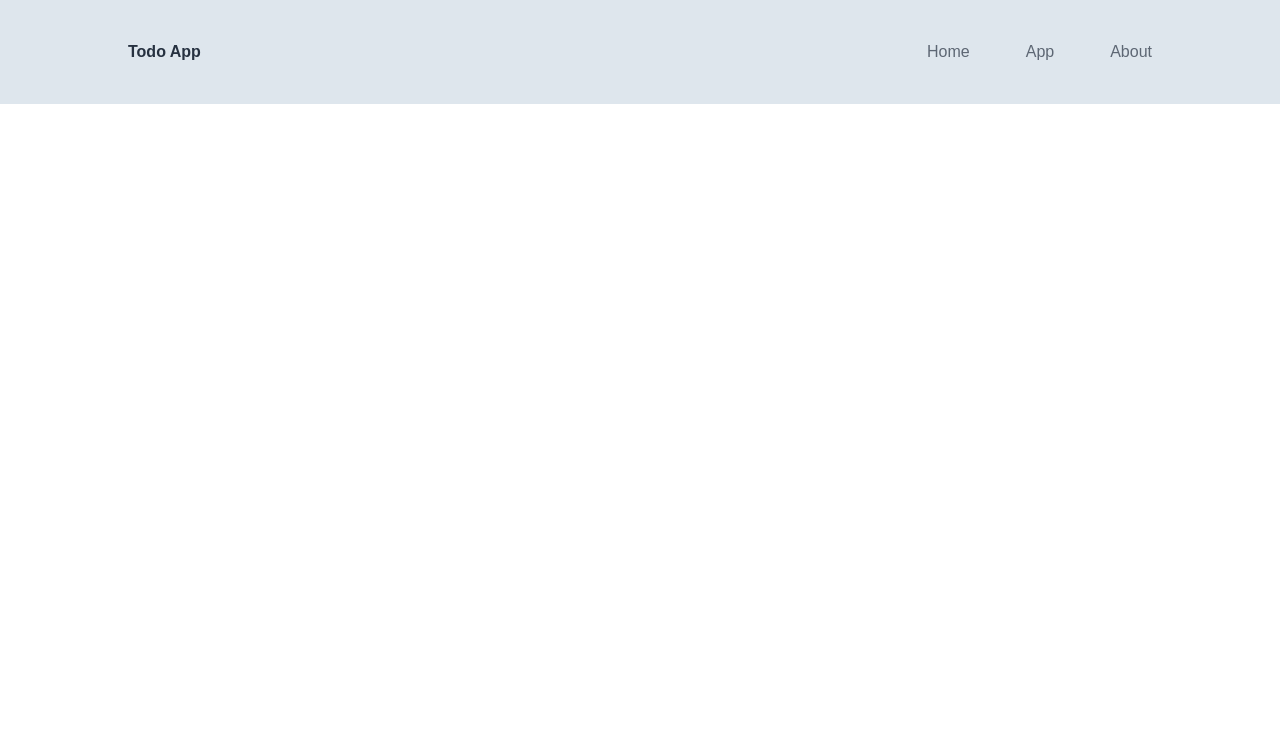
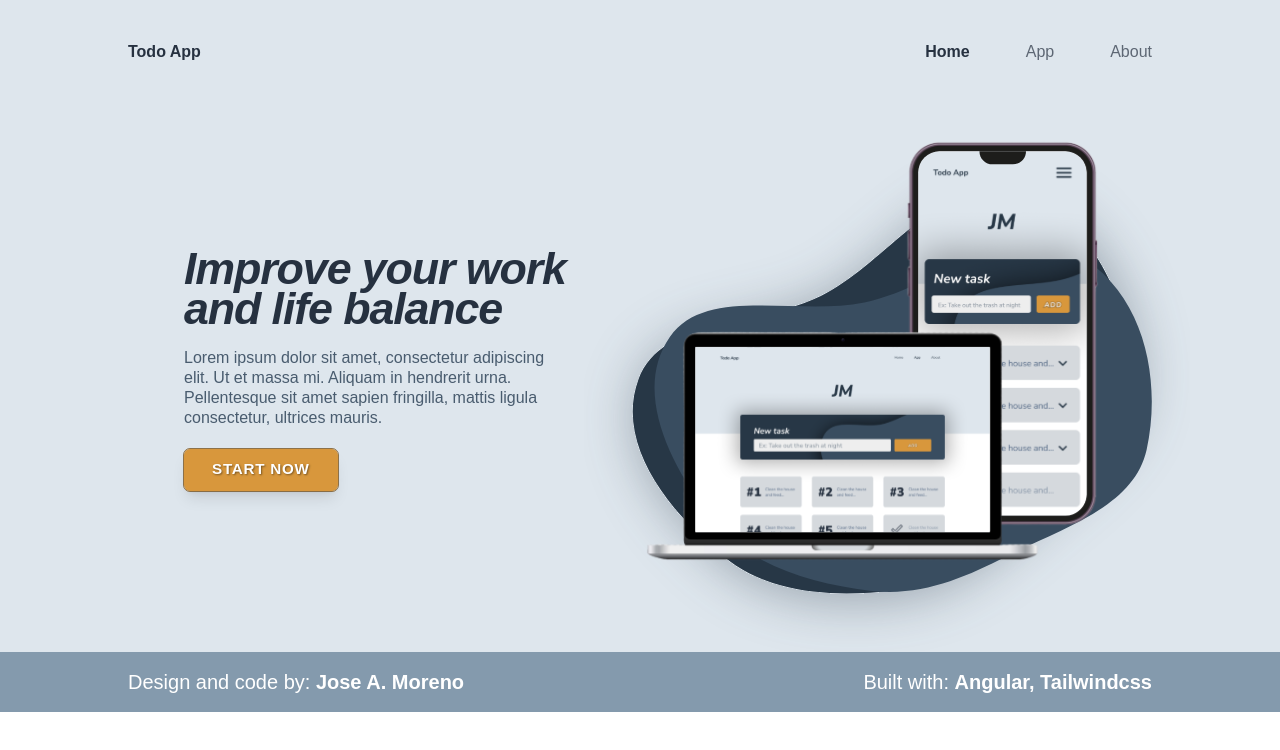
Before and after one commit to JooseMM/angular-todo, an Angular app: page /home in a window 1280 px wide. Before the commit this address led to /. Shown: the top 750 px of the page. Built offline with nearby package versions, Linux system fonts and the light colour scheme.

Commit message:
finish home component

```diff
--- a/src/app/Components/home/home.component.html
+++ b/src/app/Components/home/home.component.html
@@ -1,5 +1,5 @@
 <div
-  class="bg-light-blue flex justify-center flex-col pt-2 | lg:flex-row lg:justify-normal"
+  class="bg-light-blue flex justify-center flex-col pt-2 | lg:flex-row lg:pl-desktop-page-padding |"
 >
   <div class="flex justify-center | lg:order-2">
     <!-- Mobile hero mockup -->
@@ -10,29 +10,28 @@
     />
     <!-- Desktop hero mockup -->
     <img
-      class="hidden | lg:block mt-8"
+      class="hidden | lg:block lg:w-[50vw] | xl:w-[60vw] | 2xl:w-[50vw]"
       src="../../../assets/Images/desktop-hero-mockup.svg"
       alt="Hero image"
     />
   </div>
   <div
-    class="flex justify-center flex-col | lg:w-[700px] lg:block mt-28 lg:pl-desktop-page-padding"
+    class="flex justify-center flex-col | lg:w-[400px] lg:block lg:mt-[17vh] | xl:w-[500px] xl:mt-[18vh] | 2xl-[20vh]"
   >
     <h1
-      class="mx-3 mt-3 text-4xl font-bold italic text-center tracking-tight text-very-dark-blue | lg:text-left lg:text-[3.5rem] lg:m-0 lg:leading-[4.2rem]"
+      class="mx-3 mt-3 text-4xl font-bold italic text-center tracking-tight text-very-dark-blue | lg:text-left lg:text-[2.8rem] lg:m-0 lg:max-w-[16ch] | xl:text-5xl | 2xl:text-[3.5rem] 2xl:leading-[4.2rem]"
     >
-      Improve your work <br />
-      and life balance
+      Improve your work and life balance
     </h1>
     <p
-      class="mx-auto max-w-[80%] mt-5 text-center text-dark-blue/90 leading-5 font-medium | lg:text-left lg:mx-0 lg:max-w-[50ch]"
+      class="mx-auto max-w-[80%] mt-5 text-center text-dark-blue/90 leading-5 font-medium | lg:text-left lg:mx-0 lg:max-w-[43ch] | xl:max-w-[45ch] | 2xl:max-w-[50ch]"
     >
       Lorem ipsum dolor sit amet, consectetur adipiscing elit. Ut et massa mi.
       Aliquam in hendrerit urna. Pellentesque sit amet sapien fringilla, mattis
       ligula consectetur, ultrices mauris.
     </p>
     <button
-      class="bg-orange-btn text-white font-bold mx-auto mt-[1.3rem] py-[0.6rem] px-7 rounded-md text-[0.95rem] outline outline-1 outline-[#7a5622]/80"
+      class="bg-orange-btn text-white font-bold mx-auto mt-[1.3rem] py-[0.6rem] px-7 rounded-md text-[0.95rem] outline outline-1 outline-[#7a5622]/80 shadow-lg"
     >
       <span class="text-shadow tracking-wider">START NOW </span>
     </button>
--- a/src/app/Components/navbar/navbar.component.ts
+++ b/src/app/Components/navbar/navbar.component.ts
@@ -4,7 +4,7 @@ import { Component } from '@angular/core';
   selector: 'app-navbar',
   template: `
     <nav
-      class="bg-light-blue flex justify-between px-8 pt-10 pb-10 | md:px-desktop-page-padding"
+      class="bg-light-blue flex justify-between px-8 pt-10 pb-10 | lg:justify-between lg:px-desktop-page-padding"
     >
       <a
         *ngIf="menuOpen == false"
@@ -19,7 +19,7 @@ import { Component } from '@angular/core';
       <ul *ngIf="menuOpen" class="flex gap-14 text-very-dark-blue | md:hidden">
         <li>
           <a
-            routerLink="/"
+            routerLink="/home"
             routerLinkActive="font-bold"
             (click)="mobileMenuToggle()"
             >Home</a
@@ -56,7 +56,7 @@ import { Component } from '@angular/core';
         <li>
           <a
             class="hover:text-very-dark-blue/100"
-            routerLink="/"
+            routerLink="/home"
             routerLinkActive="font-bold text-very-dark-blue/100"
             >Home</a
           >
--- a/tailwind.config.js
+++ b/tailwind.config.js
@@ -3,6 +3,9 @@ module.exports = {
   content: ["./src/**/*.{html,ts}"],
   theme: {
     extend: {
+      screens: {
+        xl: "1350px",
+      },
       colors: {
         "light-blue": "#DEE6ED",
         "dark-blue": "#394D60",
```
Also changed, not shown: src/app/app-routing.module.ts (+6 -1 lines).
